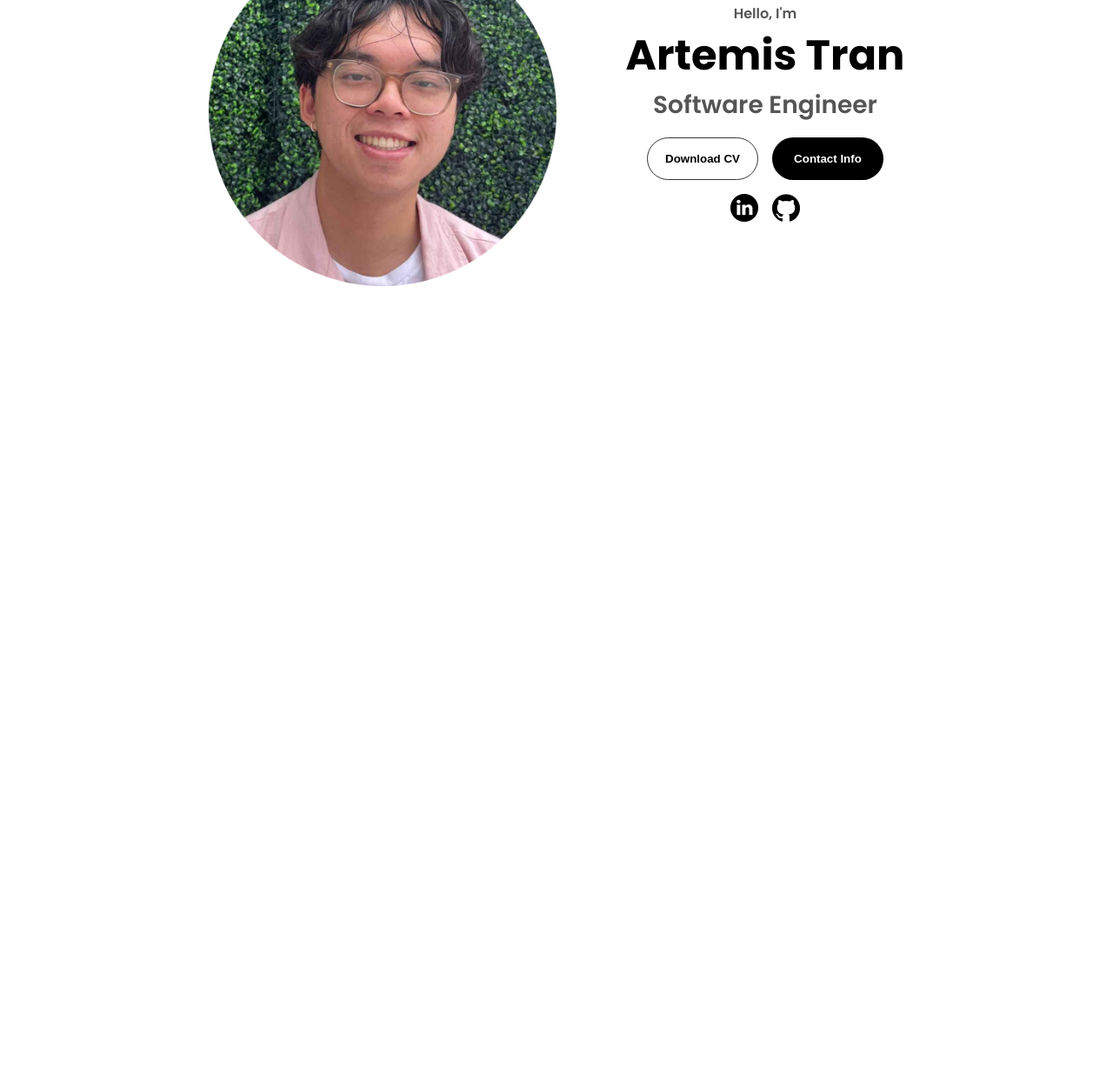
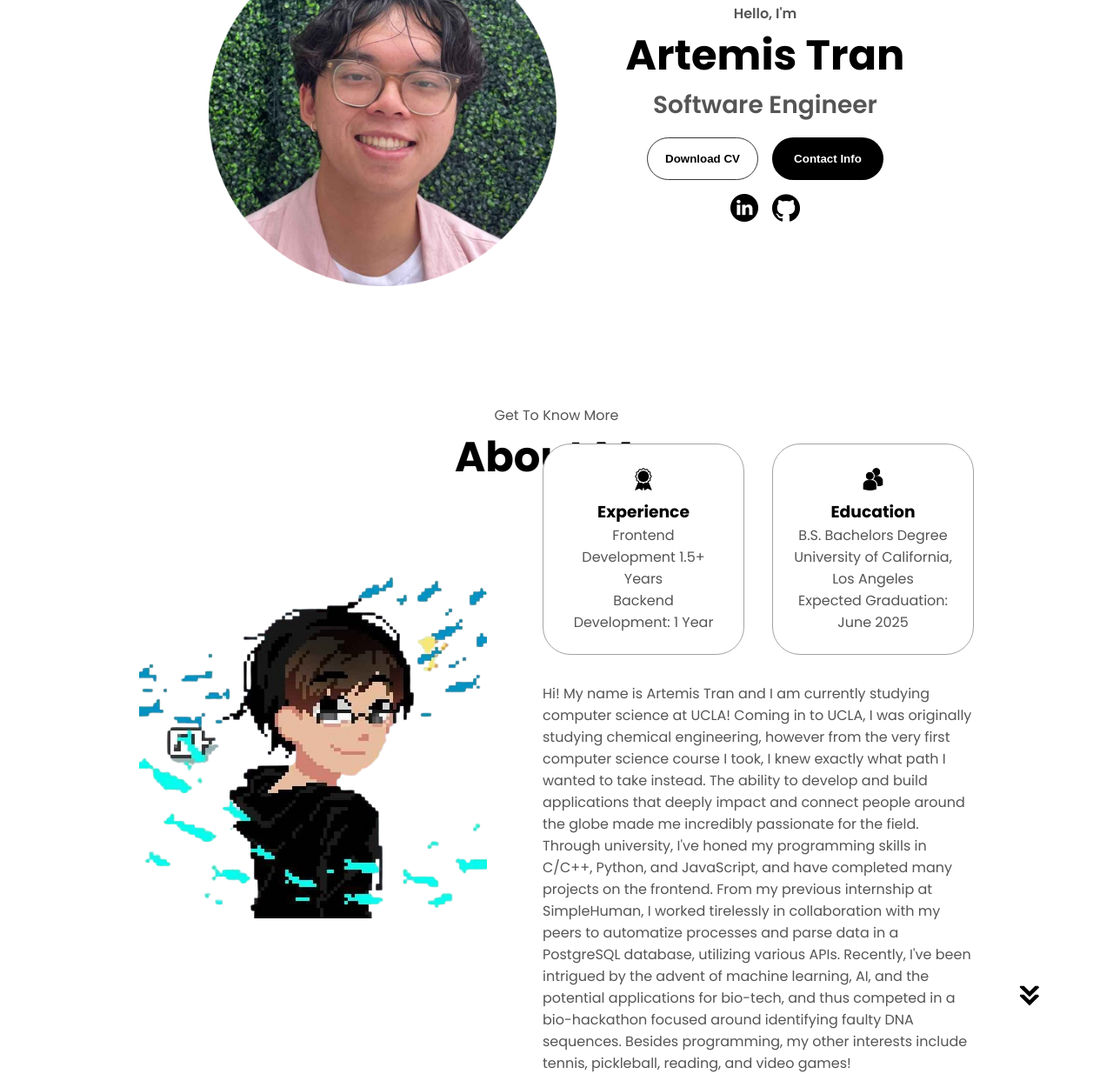
Before and after one commit to Artemis-Tran/Artemis-Tran.github.io, a plain HTML site: page index.html in a window 1280 px wide. Shown: the part 343-1578 px from the top of the page at 87% size. Before the commit the page ends 800 px from the top, so only its background shows below. Drawn offline with Linux system fonts and the light colour scheme.

Commit message:
created about me section

```diff
--- a/index.html
+++ b/index.html
@@ -70,6 +70,63 @@
             </div>
         </div>
     </section>
+    <section id="about">
+        <p class="section__text__p1">Get To Know More</p>
+        <h1 class="title">About Me</h1>
+        <div class="section-container">
+            <div class="section__pic-container">
+                <img
+                        src="./assets/pixel-art-profile-pic.png"
+                        alt="Profile picture"
+                        class="about-pic"
+                />
+            </div>
+            <div class="about-details-container">
+                <div class="about-containers">
+                    <div class="details-container">
+                        <img src="./assets/experience.png"
+                             alt="Experience Icon"
+                             class="icon"
+                        />
+                        <h3>Experience</h3>
+                        <p>Frontend Development 1.5+ Years <br> </p>
+                        <p>Backend Development: 1 Year <br> </p>
+                    </div>
+                    <div class="details-container">
+                        <img src="./assets/education.png"
+                             alt="Education Icon"
+                             class="icon"
+                        />
+                        <h3>Education</h3>
+                        <p>B.S. Bachelors Degree
+                            <br> University of California, Los Angeles
+                            <br> Expected Graduation: June 2025
+                        </p>
+                    </div>
+                </div>
+                <div class="text-container">
+                    <p>
+                        Hi! My name is Artemis Tran and
+                        I am currently studying computer science at UCLA!
+                        Coming in to UCLA, I was originally studying chemical engineering, however
+                        from the very first computer science course I took,
+                        I knew exactly what path I wanted to take instead.
+                        The ability to develop and build applications that deeply impact and connect people
+                        around the globe made me incredibly passionate for the field. Through university,
+                        I've honed my programming skills in C/C++, Python, and JavaScript, and have completed
+                        many projects on the frontend. From my previous internship at SimpleHuman, I worked tirelessly
+                        in collaboration with my peers to automatize processes and parse data in a PostgreSQL database,
+                        utilizing various APIs. Recently, I've been intrigued by the advent of machine learning, AI, and
+                        the potential applications for bio-tech, and thus competed in a bio-hackathon focused around
+                        identifying faulty DNA sequences. Besides programming, my other interests include
+                        tennis, pickleball, reading, and video games!
+                    </p>
+                </div>
+            </div>
+        </div>
+        <img src="./assets/arrow.png" alt="Arrow Icon" class="icon arrow"
+        onclick="location.href='./#experience'"/>
+    </section>
     <script src="script.js"></script>
 </body>
 </html>
--- a/style.css
+++ b/style.css
@@ -270,3 +270,56 @@ section {
 .btn-container {
     gap: 1rem;
 }
+
+/* ABOUT SECTION */
+
+#about {
+    position: relative;
+}
+
+.about-containers {
+    gap:2rem;
+    margin-bottom: 2rem;
+    margin-top: 2rem;
+}
+
+.about-details-container {
+    justify-content: center;
+    flex-direction: column;
+}
+
+.about-containers,
+.about-details-container {
+    display: flex;
+}
+
+.about-pic {
+    border-radius: 2rem;
+}
+
+.arrow {
+    position: absolute;
+    right: -5rem;
+    bottom: 2.5rem;
+}
+
+.details-container {
+    padding: 1.5rem;
+    flex: 1;
+    background: white;
+    border-radius: 2rem;
+    border: rgb(53,53,53) 0.1rem solid;
+    border-color: rgb(163,163,163);
+    text-align: center;
+}
+
+.section-container {
+    gap: 4rem;
+    height: 80%
+}
+
+.section__pic-container {
+    height: 400px;
+    width: 400px;
+    margin: auto 0;
+}
```
Also changed, not shown: assets/pixel-art-profile-pic.png (added).
